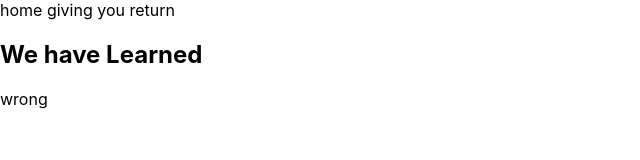
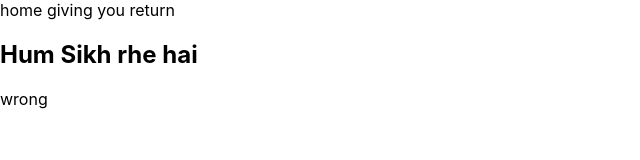
Before and after one commit to Harishsen69/git-lrearning, a React (Create React App) app in the folder auth/: page / in a window 1280 px wide. Shown: the top 160 px of the page, without its empty margins (0-640 px from the left). Built offline with nearby package versions, Linux system fonts and the light colour scheme.

Commit message:
name changed

```diff
--- a/auth/src/App.js
+++ b/auth/src/App.js
@@ -4,7 +4,7 @@ function App() {
   return (
     <div>
       <Home></Home>
-      <h2>We have Learned</h2>
+      <h2>Hum Sikh rhe hai</h2>
       <p>wrong</p>
     </div>
   )
```
